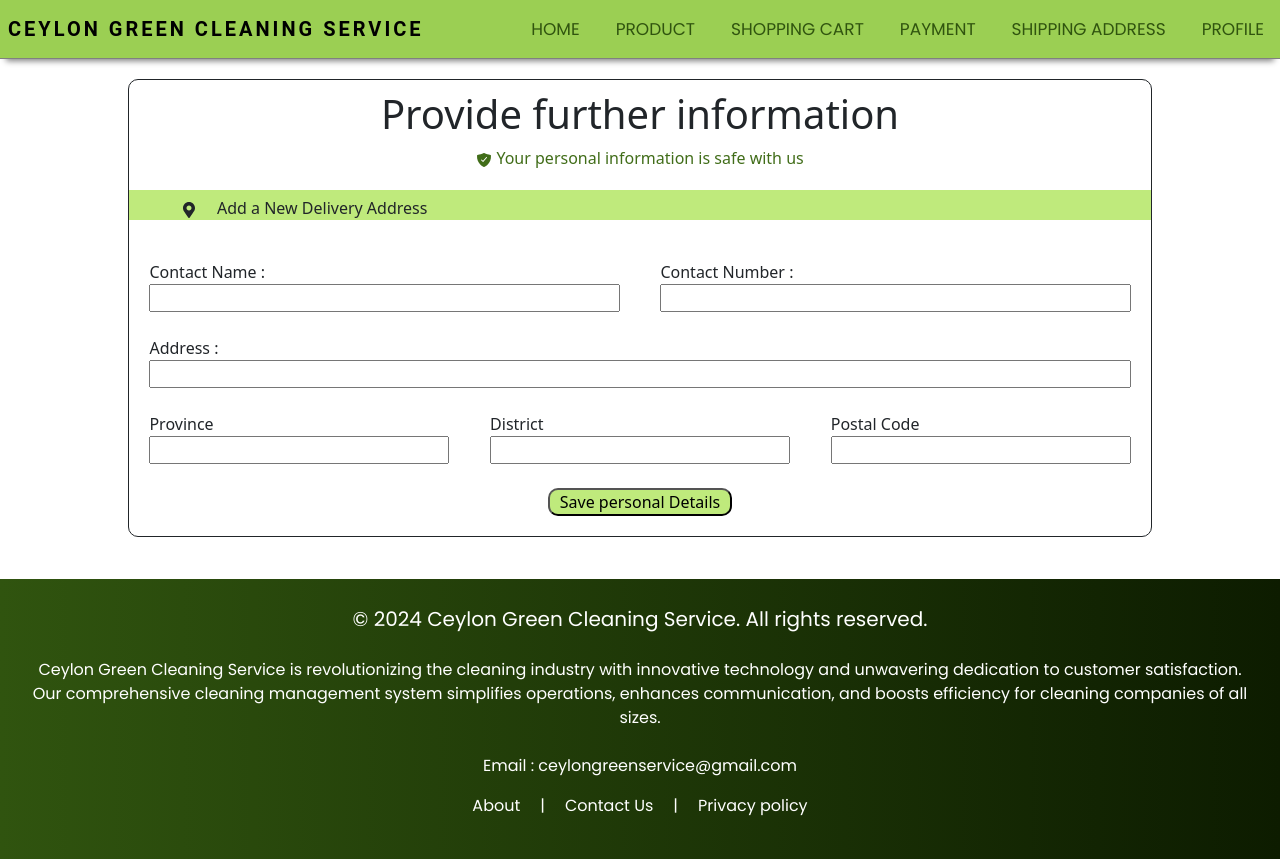
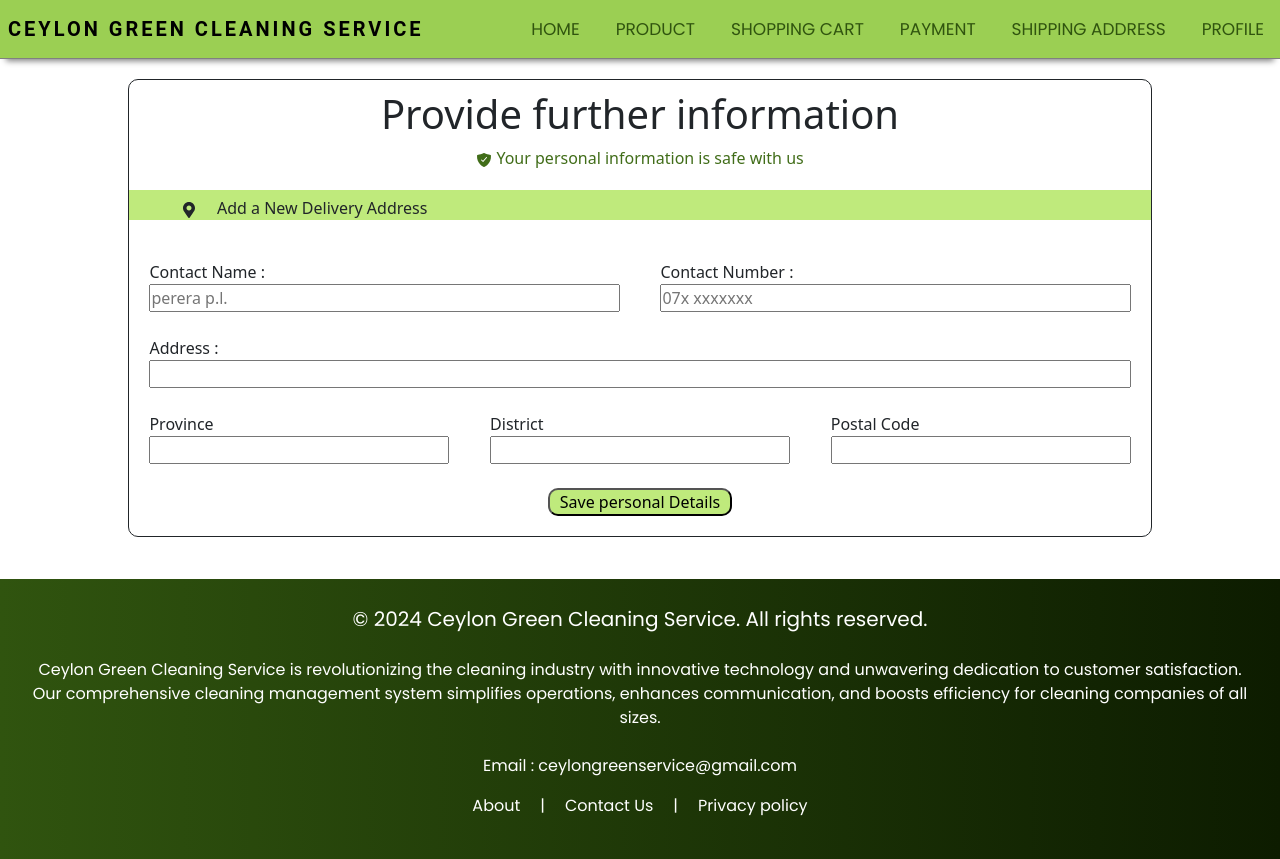
Before and after one commit to KavinMadusanka/CeylonGreenService, a React (Create React App) app in the folder Frontend/interface/: page /KAddaddress in a window 1280 px wide. Built offline with nearby package versions, Linux system fonts and the light colour scheme; a web font is replaced by a local one.

Commit message:
delivery address frontend done

```diff
--- a/Frontend/interface/src/components/Layout/Layout.js
+++ b/Frontend/interface/src/components/Layout/Layout.js
@@ -2,7 +2,7 @@ import React from 'react'
 import Header from './Header';
 import Footer from './Footer';
 import {Helmet} from "react-helmet";
-import { ToastContainer } from 'react-toastify';
+import { Toaster } from "react-hot-toast";
 import 'react-toastify/dist/ReactToastify.css';
 const Layout = ({children, title, description, keywords, author }) => {
   return (
@@ -16,7 +16,7 @@ const Layout = ({children, title, description, keywords, author }) => {
         </Helmet>
         <Header/>
         <main style= {{minHeight:"65vh"}}>
-          <ToastContainer />
+          <Toaster />
           {children}
         </main>
         <Footer/>
--- a/Frontend/interface/src/components/Layout/Layout1.js
+++ b/Frontend/interface/src/components/Layout/Layout1.js
@@ -2,7 +2,7 @@ import React from 'react'
 import Header1 from './Header1';
 import Footer from './Footer';
 import {Helmet} from "react-helmet";
-import { ToastContainer } from 'react-toastify';
+import { Toaster } from "react-hot-toast";
 import 'react-toastify/dist/ReactToastify.css';
 const Layout1 = ({children, title, description, keywords, author }) => {
   return (
@@ -16,7 +16,7 @@ const Layout1 = ({children, title, description, keywords, author }) => {
         </Helmet>
         <Header1/>
         <main style= {{minHeight:"65vh"}}>
-          <ToastContainer />
+          <Toaster />
           {children}
         </main>
         <Footer/>
--- a/Frontend/interface/src/components/Layout/Layout2.js
+++ b/Frontend/interface/src/components/Layout/Layout2.js
@@ -2,7 +2,7 @@ import React from 'react'
 import Footer from './Footer';
 import Header2 from './Header2';
 import {Helmet} from "react-helmet";
-import { ToastContainer } from 'react-toastify';
+import { Toaster } from "react-hot-toast";
 import 'react-toastify/dist/ReactToastify.css';
 
 const Layout2 = ({children, title, description, keywords, author }) => {
@@ -17,7 +17,7 @@ const Layout2 = ({children, title, description, keywords, author }) => {
         </Helmet>
         <Header2/>
         <main style= {{minHeight:"65vh"}}>
-          <ToastContainer />
+          <Toaster />
           {children}
         </main>
         <Footer/>
--- a/Frontend/interface/src/pages/KAddaddress.js
+++ b/Frontend/interface/src/pages/KAddaddress.js
@@ -1,15 +1,45 @@
-import React from 'react'
+import React, {useState} from 'react';
 import Layout2 from '../components/Layout/Layout2';
 import { FaMapMarkerAlt } from "react-icons/fa";
 import { IoShieldCheckmark } from "react-icons/io5";
-import {}  from '../components/KAddcard.css'
+import {}  from '../components/KAddcard.css';
+import axios from "axios";
+import {useNavigate} from "react-router-dom";
+import toast from "react-hot-toast";
 
 const KAddaddress = () => {
+  const [cNumber,setNumber] = useState("");
+  const [name,setName] = useState("");
+  const [address,setAddress] = useState("");
+  const [province,setProvince] = useState("");
+  const [district,setDistrict] = useState("");
+  const [postalcode,setPostalcode] = useState("");
+  const navigate = useNavigate()
+
+  //form function
+  const handleSubmit = async (e) => {
+    e.preventDefault();
+    try {
+      const res = await axios.post('/api/v1/auth/KAddaddress',
+        {name,address,cNumber,province,district,postalcode}
+      );
+      if(res && res.data.success){
+        toast.success(res.data.message);
+        navigate('/payment');
+      }else{
+        toast.error(res.data.message );
+      }
+    } catch (error) {
+      console.log(error);
+      toast.error('Somthing went wrong');
+    }
+  };
+
   return (
     <Layout2 title={'Add Adreess - Ceylon Green'}>
 
       <div className='grid-container'>
-      <form>
+      <form onSubmit={handleSubmit}>
         <div className='KAboarder'>
             <div className='item1'>
               <h1 className='text-center'>Provide further information</h1>
@@ -34,8 +64,22 @@ const KAddaddress = () => {
                   <tr><td className='texting'>Contact Name :</td>
                   <td className='texting'>Contact Number :</td></tr>
                       <tr></tr>
-                    <tr><td><input type="text" /></td>
-                      <td><input type="text" /></td></tr>
+                    <tr><td>
+                      <input
+                      type="text"
+                      value={name}
+                      onChange={(e) => setName(e.target.value)}
+                      placeholder='perera p.l.'
+                      required
+                      /></td>
+                      <td>
+                        <input
+                        type="text"
+                        value={cNumber}
+                        onChange={(e) => setNumber(e.target.value)}
+                        placeholder='07x xxxxxxx'
+                        required
+                        /></td></tr>
                       <tr><br/></tr>
                 </tbody></table>
             </div>
@@ -44,7 +88,13 @@ const KAddaddress = () => {
                   <tbody>
                   <tr><td className='texting'>Address :</td></tr>
                       <tr></tr>
-                    <tr><td><input type="text" /></td></tr>
+                    <tr><td>
+                      <input
+                      type="text"
+                      value={address}
+                      onChange={(e) => setAddress(e.target.value)}
+                      required
+                      /></td></tr>
                       <tr><br/></tr>
                 </tbody></table>
             </div>
@@ -56,9 +106,27 @@ const KAddaddress = () => {
                       <td className='texting'>District</td>
                       <td className='texting'>Postal Code</td></tr>
                     <tr>
-                      <td><input type="text" /></td>
-                      <td><input type="text" /></td>
-                      <td><input type="text" /></td></tr>
+                      <td>
+                        <input
+                        type="text"
+                        value={province}
+                        onChange={(e) => setProvince(e.target.value)}
+                        required
+                        /></td>
+                      <td>
+                        <input
+                        type="text"
+                        value={district}
+                        onChange={(e) => setDistrict(e.target.value)}
+                        required
+                        /></td>
+                      <td>
+                        <input
+                        type="text"
+                        value={postalcode}
+                        onChange={(e) => setPostalcode(e.target.value)}
+                        required
+                        /></td></tr>
                       <tr><br/></tr>
                 </tbody></table>
             </div>
```
Also changed, not shown: 1 other file (tests, documents, lock files or other folders).
